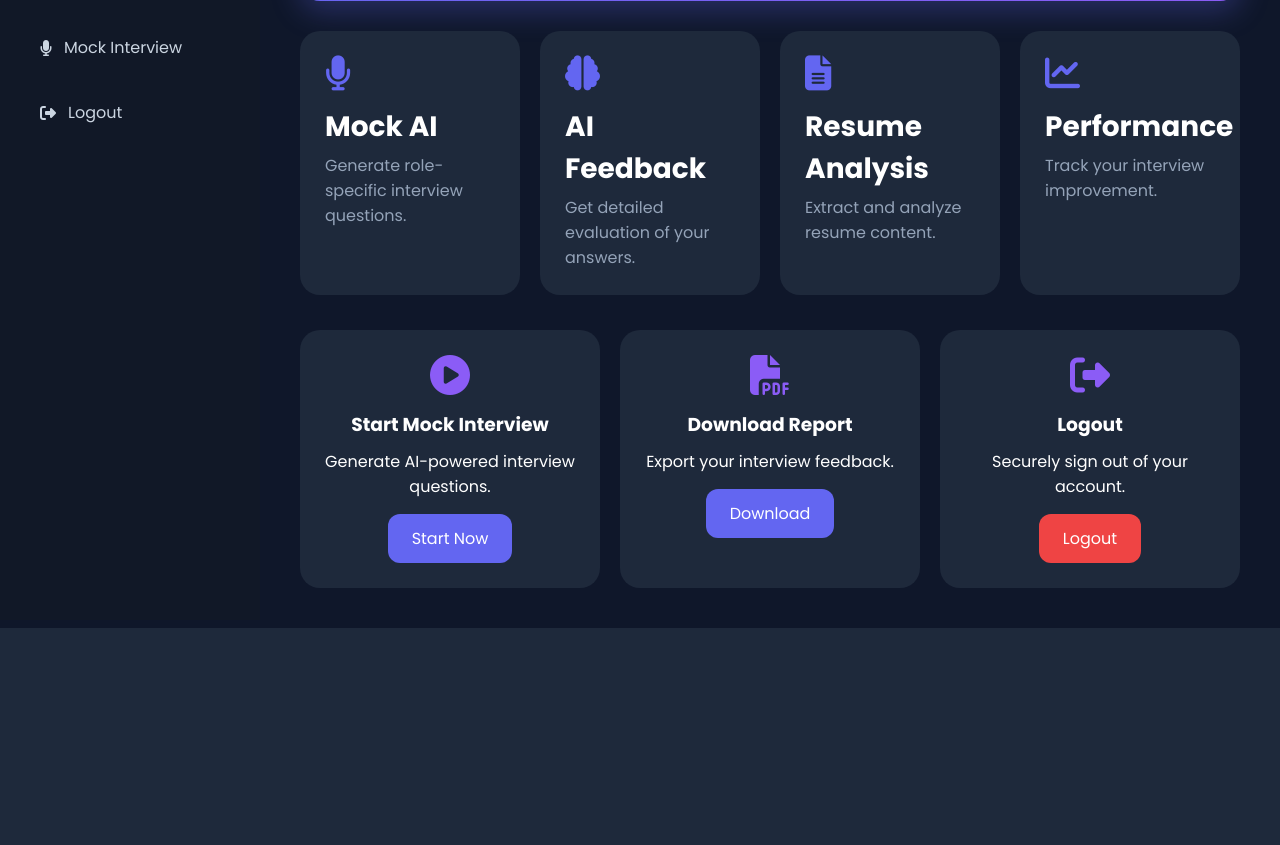
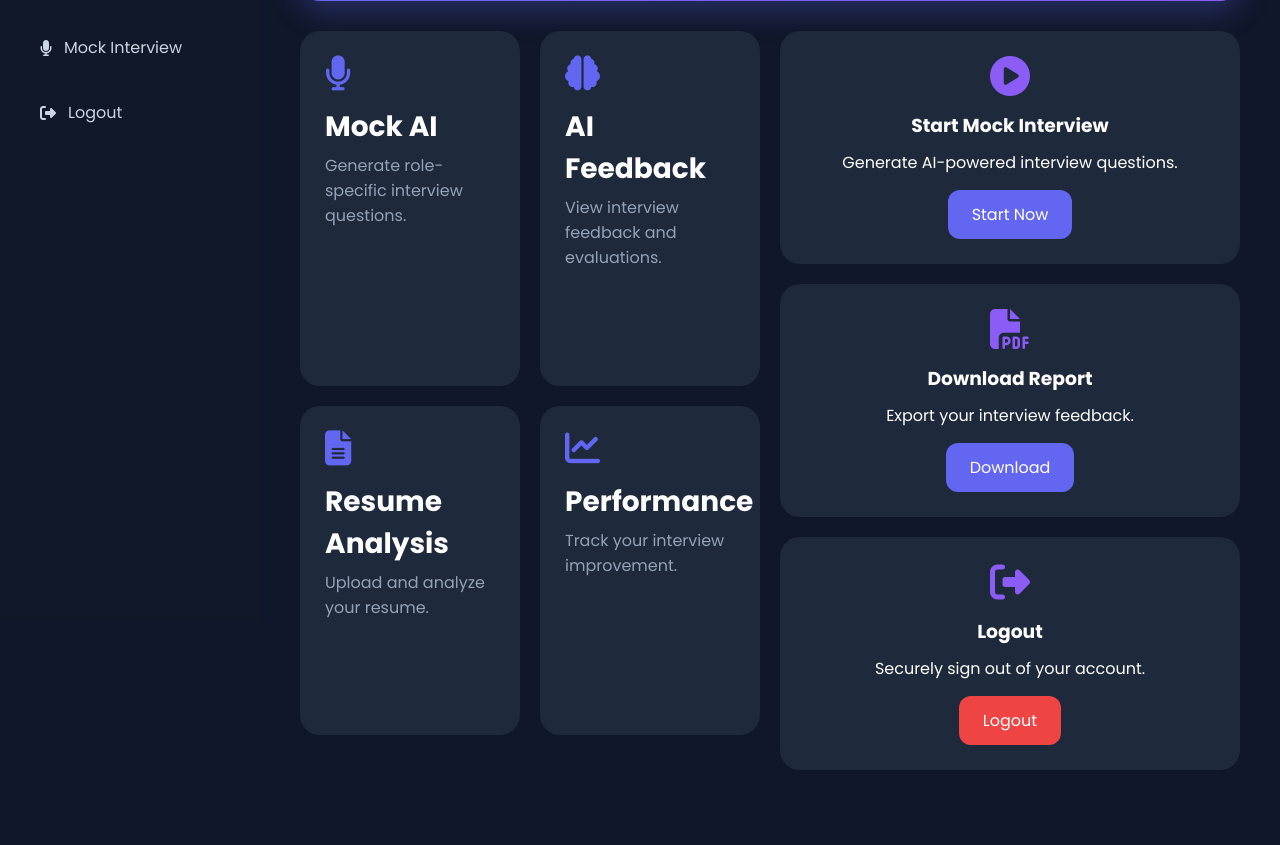
Before and after one commit to devanshsinghtomar/AI-interview-coach-module, a Python web app: template templates/dashboard.html in a window 1280 px wide. Shown: the part 180-1025 px from the top of the page. Before the commit the page ends 808 px from the top, so only its background shows below. Run offline with Jinja, Linux system fonts and the light colour scheme; the template is opened without the code that fills it, so the values that code supplies are empty.

Commit message:
Update dashboard.html

```diff
--- a/templates/dashboard.html
+++ b/templates/dashboard.html
@@ -224,29 +224,31 @@
 
         <div class="cards">
 
-            <div class="card">
+            <div class="cards">
+
+    <a href="/interview" class="card" style="text-decoration:none;color:white;">
         <i class="fas fa-microphone"></i>
         <h2>Mock AI</h2>
         <p>Generate role-specific interview questions.</p>
-            </div>
+    </a>
 
-            <div class="card">
+    <a href="/feedback" class="card" style="text-decoration:none;color:white;">
         <i class="fas fa-brain"></i>
         <h2>AI Feedback</h2>
-                <p>Get detailed evaluation of your answers.</p>
-            </div>
+        <p>View interview feedback and evaluations.</p>
+    </a>
 
-            <div class="card">
+    <a href="/resume" class="card" style="text-decoration:none;color:white;">
         <i class="fas fa-file-alt"></i>
         <h2>Resume Analysis</h2>
-                <p>Extract and analyze resume content.</p>
-            </div>
+        <p>Upload and analyze your resume.</p>
+    </a>
 
-            <div class="card">
+    <a href="/performance" class="card" style="text-decoration:none;color:white;">
         <i class="fas fa-chart-line"></i>
         <h2>Performance</h2>
         <p>Track your interview improvement.</p>
-            </div>
+    </a>
 
 </div>
 
```
Lines whose indentation alone changed are shown as unchanged.
